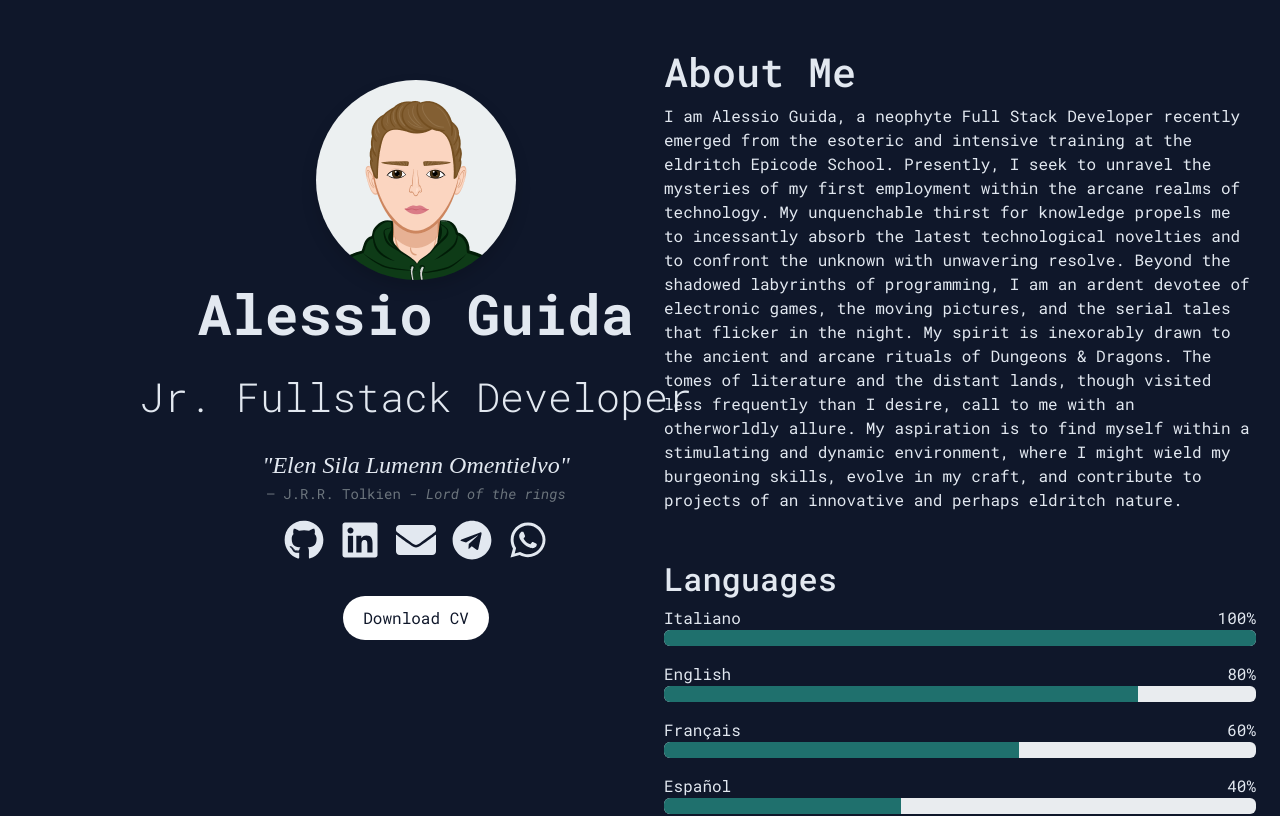
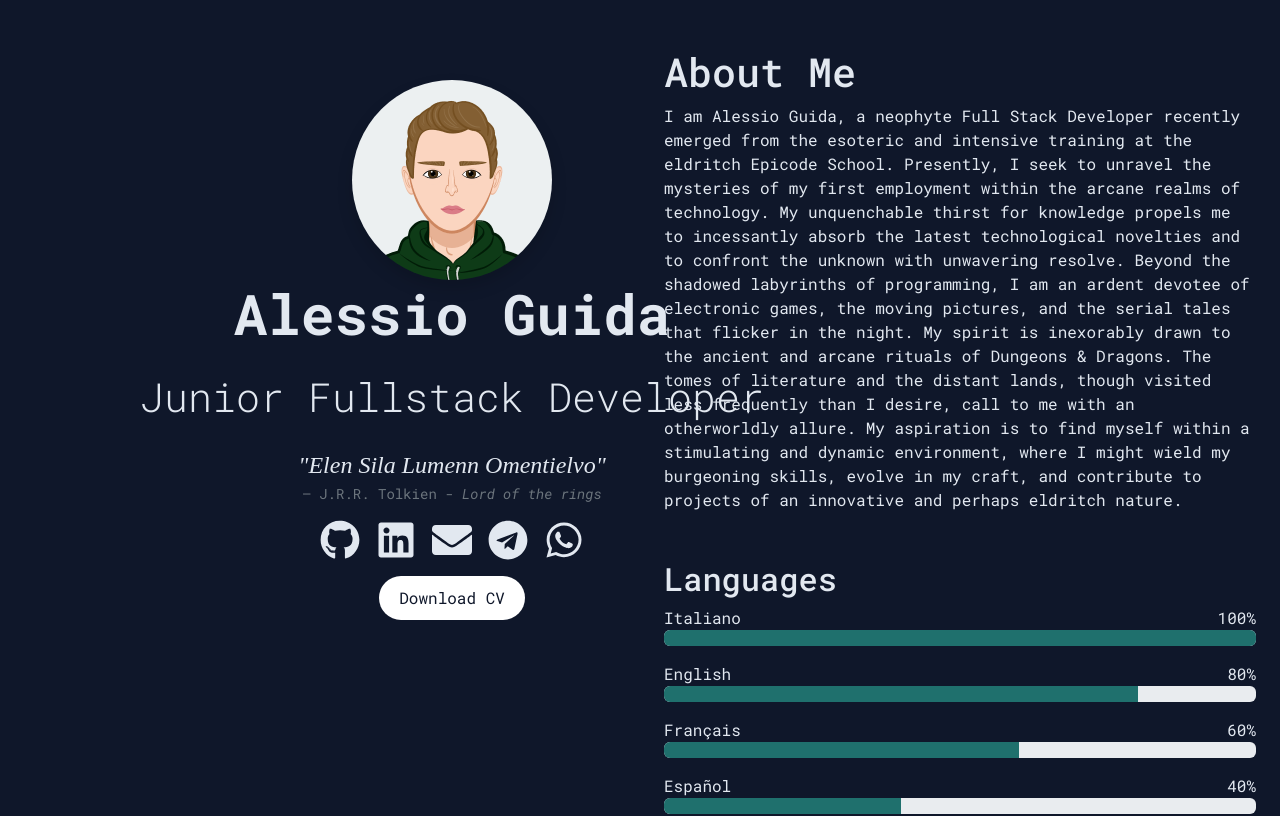
Before and after one commit to Aleguid97/mypage, a React (Create React App) app: page / in a window 1280 px wide. Shown: the top 816 px of the page. Built offline with nearby package versions, Linux system fonts and the light colour scheme; a web font is replaced by a local one.

Commit message:
Fixing the about me section

```diff
--- a/src/App.css
+++ b/src/App.css
@@ -62,7 +62,6 @@ ul {
   color: #0f172a;
   padding: 10px 20px;
   text-decoration: none;
-  margin-top: 20px;
   display: inline-block;
   border: none;
 }
@@ -198,3 +197,13 @@ ul {
   align-items: center;
   justify-content: center;
 }
+::-webkit-scrollbar {
+  width: 10px;
+  border-radius: 10px;
+}
+
+::-webkit-scrollbar-thumb {
+  background: #1f706d;
+  border-radius: 10px;
+  height: 50px;
+}
--- a/src/App.js
+++ b/src/App.js
@@ -12,8 +12,6 @@ function App() {
   const showAboutMe = () => {
     const aboutme = document.querySelector('.aboutme');
     aboutme.style.display = 'block';
-
-
   }
 
   return (
--- a/src/Components/Aboutme.jsx
+++ b/src/Components/Aboutme.jsx
@@ -40,8 +40,6 @@ const AboutMeAndLanguages = () => {
           might wield my burgeoning skills, evolve in my craft, and contribute to projects of an innovative and perhaps
           eldritch nature.
         </p>
-        {/* </div>
-      <div className="aboutme" data-aos="fade-right"> */}
         <div className="my-3">
           <h5 className="mt-5 fs-2">Languages</h5>
           {languages.map((language, index) => (
@@ -67,7 +65,7 @@ const AboutMeAndLanguages = () => {
           ))}
         </div>
       </div>
-      <div className="technologies-container" data-aos="fade-left">
+      <div className="technologies-container" data-aos="fade-right">
         <h4 className="fs-2 pt-3">Technologies</h4>
         {/* <div className="container-icon w-100 d-flex nowrap mb-5"> */}
         {technologies.map((tech) => (
@@ -81,7 +79,6 @@ const AboutMeAndLanguages = () => {
         ))}
       </div>
     </div>
-    // </div>y
   );
 };
 
--- a/src/Components/Cards.jsx
+++ b/src/Components/Cards.jsx
@@ -23,7 +23,7 @@ function Cards() {
             height={200}
           />
           <h1>Alessio Guida</h1>
-          <p className="lead">Jr. Fullstack Developer</p>
+          <p className="lead">Junior Fullstack Developer</p>
           <figure>
             <blockquote class="blockquote">
               <p style={{ fontFamily: "Vivaldi", fontStyle: "italic", fontSize: "24px" }}>
```
